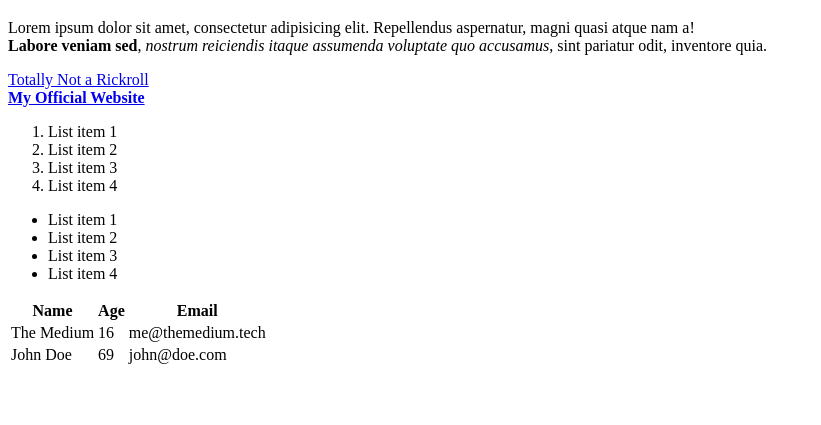
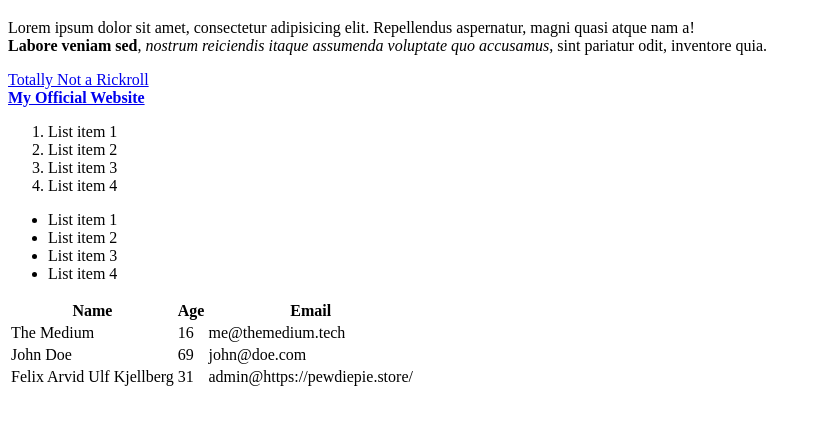
Before and after one commit to themediumm/now, a plain HTML site: page index.html in a window 1280 px wide. Shown: the part 61-486 px from the top of the page, without its empty margins (0-821 px from the left). Drawn offline with Linux system fonts and the light colour scheme.

Commit message:
added pewdiepie's info to the table kek

```diff
--- a/index.html
+++ b/index.html
@@ -43,6 +43,10 @@
                 <td>69</td>
                 <td>john@doe.com</td>
             </tr>
+	    <tr>
+		    <td>Felix Arvid Ulf Kjellberg</td>
+		    <td>31</td>
+		    <td>admin@https://pewdiepie.store/</td>
         </tbody>
     </table>
 </body>
```
